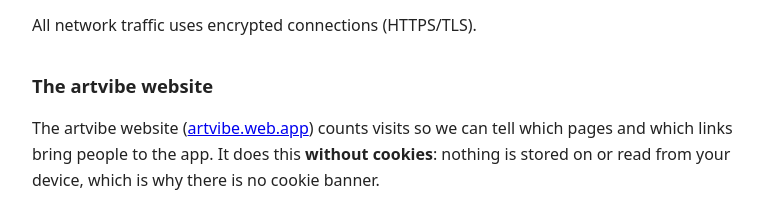
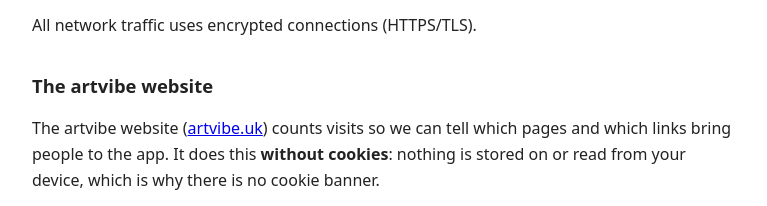
Before and after one commit to aleks-tpom6oh/art-vibe, a plain HTML site: page privacy/index.html in a window 1280 px wide. Shown: the part 3072-3278 px from the top of the page, without its empty margins (256-1023 px from the left). Drawn offline with Linux system fonts and the light colour scheme.

Commit message:
point the privacy policy at the website's new address, artvibe.uk

```diff
--- a/privacy/index.html
+++ b/privacy/index.html
@@ -47,7 +47,7 @@
 <p>We do not collect your name, email address, contacts, precise location, or any account information. The app has no accounts of its own; connecting a ListenBrainz account is optional and stays between your device and ListenBrainz.</p>
 <p>All network traffic uses encrypted connections (HTTPS/TLS).</p>
 <h2>The artvibe website</h2>
-<p>The artvibe website (<a href="https://artvibe.web.app">artvibe.web.app</a>) counts visits so we can tell which pages and which links bring people to the app. It does this <strong>without cookies</strong>: nothing is stored on or read from your device, which is why there is no cookie banner.</p>
+<p>The artvibe website (<a href="https://artvibe.uk">artvibe.uk</a>) counts visits so we can tell which pages and which links bring people to the app. It does this <strong>without cookies</strong>: nothing is stored on or read from your device, which is why there is no cookie banner.</p>
 <ul>
 <li><strong>What is recorded</strong>: that a page was viewed and which version of it (the main page, <code>/samples</code>, <code>/sleeve</code> or <code>/thread</code>); the <code>?ref=</code> tag of the link you followed, if it had one; whether you are on Android, an iPhone or a computer; how far down the page you scrolled; and whether you tapped the link to Google Play.</li>
 <li><strong>How a visit is counted without cookies</strong>: PostHog (in the European Union) combines your IP address and browser user agent with a secret value that changes every day, and turns them into a one-way hash. Your IP address is then discarded, not stored. The hash lets us count one visit as one visit on the same day; it cannot be turned back into your IP address, and the next day you count as a new visitor.</li>
```
